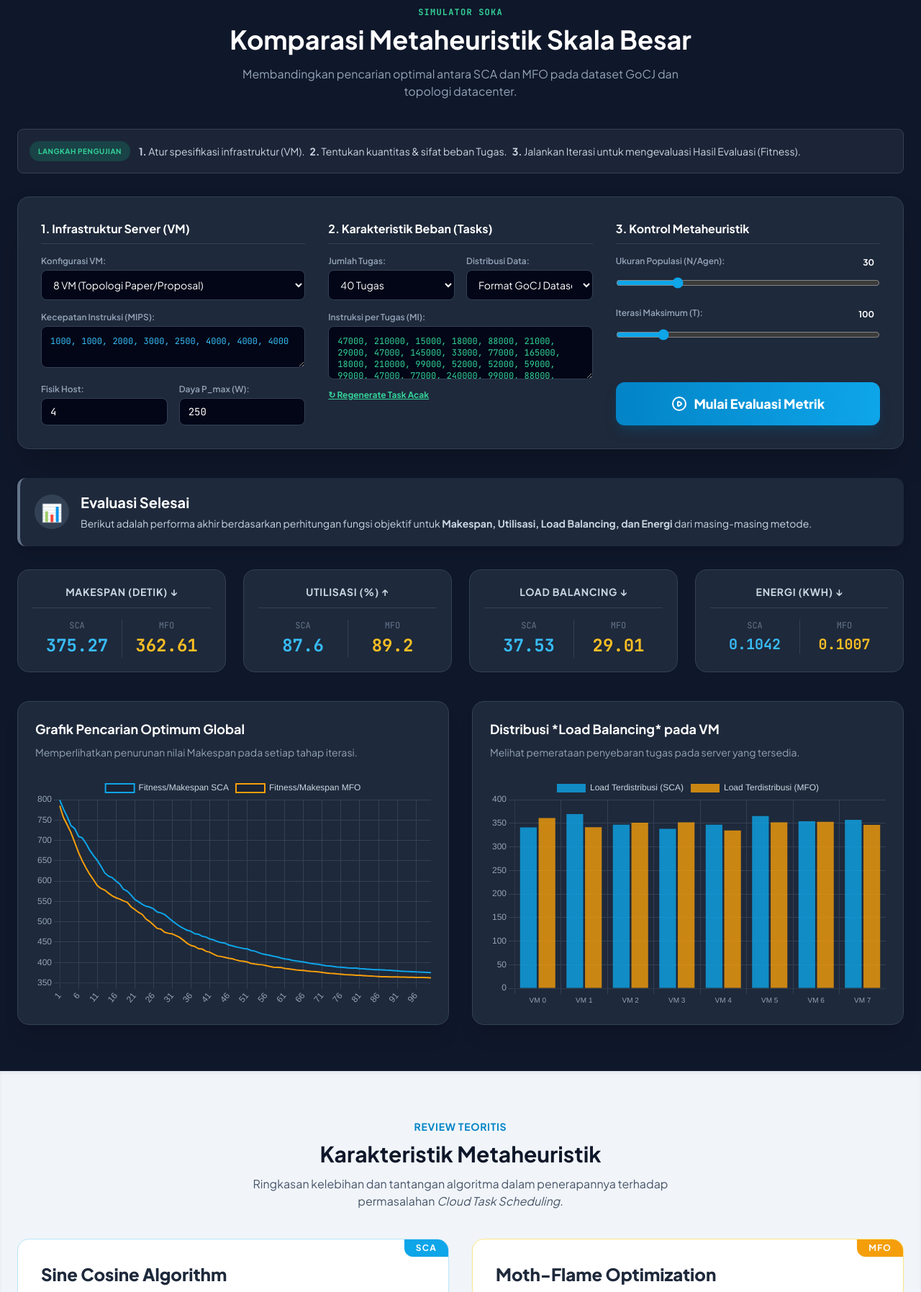
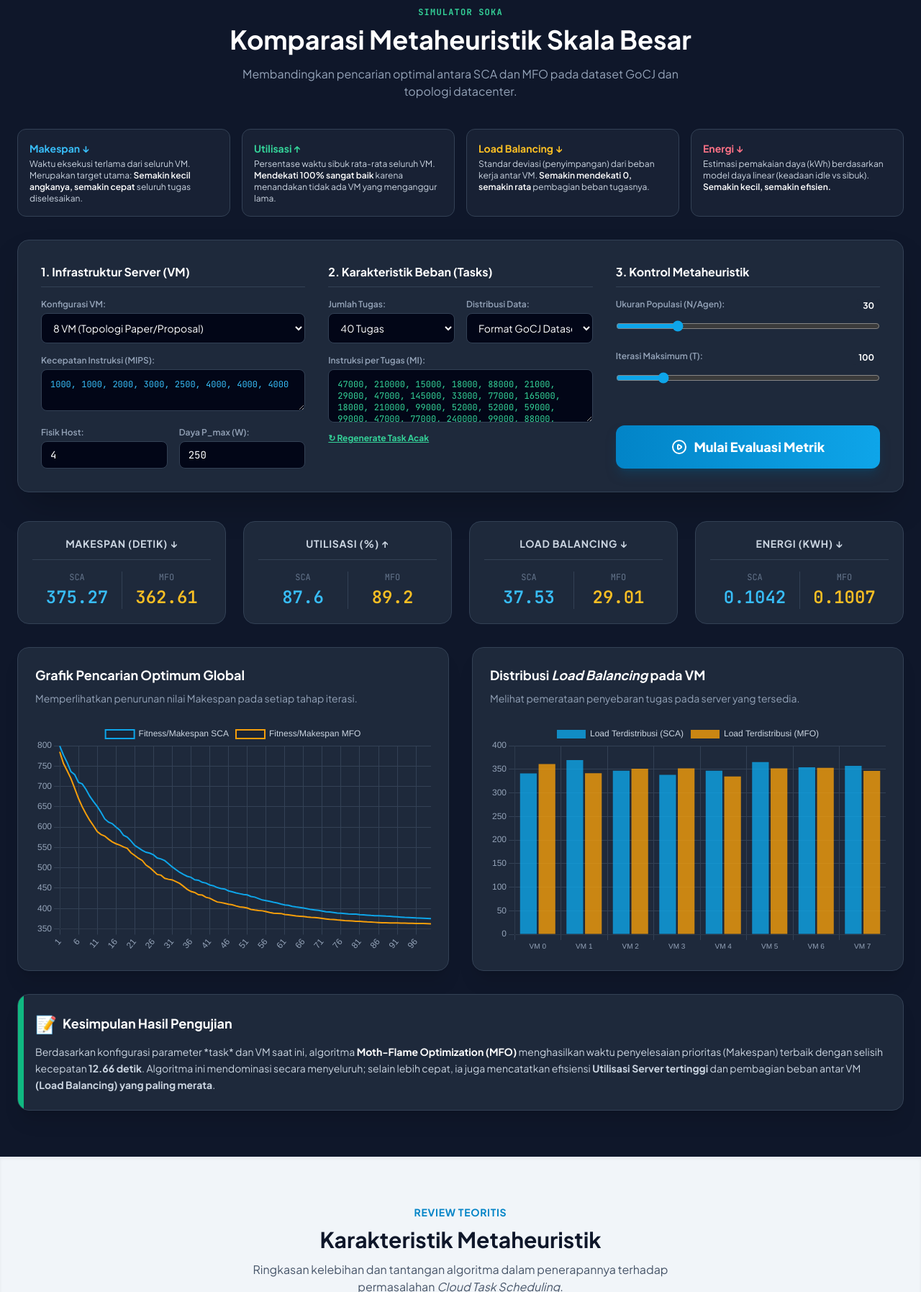
Before and after one commit to hudarbn/metaheuristik, a plain HTML site: page index.html in a window 1280 px wide. Shown: the part 3094-4889 px from the top of the page at 72% size. Drawn offline with nearby package versions, Linux system fonts and the light colour scheme.

Commit message:
Refactor HTML comments and improve readability

```diff
--- a/index.html
+++ b/index.html
@@ -53,7 +53,7 @@
 
     <div id="toastContainer" class="fixed bottom-5 right-5 z-50 flex flex-col gap-2 max-w-sm w-full pointer-events-none"></div>
 
-    <!-- HEADER: CTS dihapus -->
+    <!-- HEADER -->
     <header class="sticky top-0 z-40 bg-white/90 backdrop-blur-md border-b border-slate-200 shadow-sm">
         <div class="max-w-7xl mx-auto px-4 sm:px-6 h-16 flex items-center justify-between">
             <div class="flex items-center gap-3">
@@ -100,7 +100,7 @@
                 </div>
             </div>
 
-            <!-- VISUALISASI TRAJEKTORI (Tulisan Solusi Terbaik P/Flame dihapus) -->
+            <!-- VISUALISASI TRAJEKTORI -->
             <div class="dark-card p-5 shadow-2xl relative">
                 <div class="mb-4">
                     <h3 class="text-lg font-bold flex items-center gap-2 text-white">
@@ -207,7 +207,7 @@
                 <div>
                     <h4 class="font-bold text-sky-900 text-sm">Bagaimana Algoritma Menentukan Task Masuk VM Mana?</h4>
                     <p class="text-sm text-sky-800 mt-1 leading-relaxed">
-                        Algoritma memanipulasi rentang nilai pada kolom <span class="font-bold text-sky-600">Posisi (Desimal)</span> agen. Nilai kontinu ini kemudian <strong>dibulatkan (Decoded)</strong>. Perubahan hasil pembulatan inilah yang menyebabkan Indeks VM berubah untuk menyeimbangkan beban *Makespan*.
+                        Algoritma memanipulasi rentang nilai pada kolom <span class="font-bold text-sky-600">Posisi (Desimal)</span> agen. Nilai kontinu ini kemudian <strong>dibulatkan (Decoded)</strong>. Perubahan hasil pembulatan inilah yang menyebabkan Indeks VM berubah untuk menyeimbangkan beban <em>Makespan</em>.
                     </p>
                 </div>
             </div>
@@ -279,10 +279,23 @@
                 <p class="text-slate-400 mt-4 text-base">Membandingkan pencarian optimal antara SCA dan MFO pada dataset GoCJ dan topologi datacenter.</p>
             </div>
 
-            <div class="mb-8 p-4 bg-slate-800/80 border border-slate-700 rounded-lg flex flex-col sm:flex-row items-start sm:items-center justify-between gap-4 text-sm text-slate-300">
-                <div class="flex items-center gap-3">
-                    <span class="bg-emerald-500/20 text-emerald-400 px-3 py-1 rounded-full font-bold uppercase tracking-wider text-[10px]">Langkah Pengujian</span>
-                    <p><strong>1.</strong> Atur spesifikasi infrastruktur (VM). &nbsp; <strong>2.</strong> Tentukan kuantitas & sifat beban Tugas. &nbsp; <strong>3.</strong> Jalankan Iterasi untuk mengevaluasi Hasil Evaluasi (Fitness).</p>
+            <!-- PENJELASAN METRIK EVALUASI -->
+            <div class="mb-8 grid grid-cols-2 lg:grid-cols-4 gap-4 text-xs text-slate-300">
+                <div class="bg-slate-800/60 p-4 rounded-xl border border-slate-700">
+                    <strong class="text-sky-400 block mb-1 text-sm">Makespan &darr;</strong>
+                    Waktu eksekusi terlama dari seluruh VM. Merupakan target utama: <span class="text-white font-semibold">Semakin kecil angkanya, semakin cepat</span> seluruh tugas diselesaikan.
+                </div>
+                <div class="bg-slate-800/60 p-4 rounded-xl border border-slate-700">
+                    <strong class="text-emerald-400 block mb-1 text-sm">Utilisasi &uarr;</strong>
+                    Persentase waktu sibuk rata-rata seluruh VM. <span class="text-white font-semibold">Mendekati 100% sangat baik</span> karena menandakan tidak ada VM yang menganggur lama.
+                </div>
+                <div class="bg-slate-800/60 p-4 rounded-xl border border-slate-700">
+                    <strong class="text-amber-400 block mb-1 text-sm">Load Balancing &darr;</strong>
+                    Standar deviasi (penyimpangan) dari beban kerja antar VM. <span class="text-white font-semibold">Semakin mendekati 0, semakin rata</span> pembagian beban tugasnya.
+                </div>
+                <div class="bg-slate-800/60 p-4 rounded-xl border border-slate-700">
+                    <strong class="text-rose-400 block mb-1 text-sm">Energi &darr;</strong>
+                    Estimasi pemakaian daya (kWh) berdasarkan model daya linear (keadaan idle vs sibuk). <span class="text-white font-semibold">Semakin kecil, semakin efisien.</span>
                 </div>
             </div>
 
@@ -370,15 +383,7 @@
                 </div>
             </div>
 
-            <div id="simWinnerBanner" class="hidden mb-8 p-5 rounded-xl bg-slate-800 border-l-4 shadow-lg flex items-center gap-4 border-l-slate-500">
-                <div class="w-12 h-12 rounded-full bg-slate-700 flex items-center justify-center text-2xl shrink-0">📊</div>
-                <div>
-                    <h4 class="font-bold text-white text-lg sm:text-xl">Evaluasi Selesai</h4>
-                    <p class="text-sm text-slate-300 mt-1 leading-relaxed">Berikut adalah performa akhir berdasarkan perhitungan fungsi objektif untuk <strong>Makespan, Utilisasi, Load Balancing, dan Energi</strong> dari masing-masing metode.</p>
-                </div>
-            </div>
-
-            <div class="grid grid-cols-2 lg:grid-cols-4 gap-4 sm:gap-6 mb-10">
+            <div class="grid grid-cols-2 lg:grid-cols-4 gap-4 sm:gap-6 mb-8">
                 <div class="dark-card p-5 text-center relative overflow-hidden">
                     <span class="block text-[11px] sm:text-sm text-slate-300 font-bold uppercase tracking-wider mb-4 border-b border-slate-700 pb-3">Makespan (Detik) &darr;</span>
                     <div class="grid grid-cols-2 divide-x divide-slate-700 font-mono items-center">
@@ -412,22 +417,31 @@
                 </div>
             </div>
 
-            <div class="grid lg:grid-cols-2 gap-8">
+            <div class="grid lg:grid-cols-2 gap-8 mb-8">
                 <div class="dark-card p-6 shadow-xl">
                     <h3 class="font-bold text-white mb-2 text-lg">Grafik Pencarian Optimum Global</h3>
                     <p class="text-sm text-slate-400 mb-6">Memperlihatkan penurunan nilai Makespan pada setiap tahap iterasi.</p>
                     <div class="w-full h-80"><canvas id="convergenceChartCanvas"></canvas></div>
                 </div>
                 <div class="dark-card p-6 shadow-xl">
-                    <h3 class="font-bold text-white mb-2 text-lg">Distribusi *Load Balancing* pada VM</h3>
+                    <h3 class="font-bold text-white mb-2 text-lg">Distribusi <em>Load Balancing</em> pada VM</h3>
                     <p class="text-sm text-slate-400 mb-6">Melihat pemerataan penyebaran tugas pada server yang tersedia.</p>
                     <div class="w-full h-80"><canvas id="vmLoadChartCanvas"></canvas></div>
                 </div>
             </div>
+
+            <!-- CONTAINER KESIMPULAN DINAMIS -->
+            <div id="dynamicConclusionContainer" class="hidden p-6 rounded-2xl bg-slate-800 border border-slate-700 shadow-xl relative overflow-hidden">
+                <div class="absolute top-0 left-0 w-2 h-full bg-emerald-500"></div>
+                <h3 class="font-bold text-white mb-3 text-lg flex items-center gap-2">
+                    <span class="text-2xl">📝</span> Kesimpulan Hasil Pengujian
+                </h3>
+                <p id="dynamicConclusionText" class="text-sm text-slate-300 leading-relaxed"></p>
+            </div>
         </div>
     </section>
 
-    <!-- TEORI & KESIMPULAN (Diperbaiki r1 pada Keterbatasan SCA) -->
+    <!-- TEORI & KESIMPULAN (Diperbaiki tipografi rumusnya) -->
     <section id="teori" class="py-16 bg-slate-100 border-t border-slate-200 shadow-inner">
         <div class="max-w-7xl mx-auto px-6">
             <div class="text-center max-w-2xl mx-auto mb-10">
@@ -448,8 +462,8 @@
                             <strong class="text-emerald-600 block mb-1 text-sm">&#10003; Kelebihan:</strong>
                             <ul class="list-disc pl-5 space-y-1">
                                 <li>Struktur matematis sederhana, hanya memakai fungsi Sin/Cos.</li>
-                                <li>Parameter kontrol sedikit (variabel $r_2, r_3, r_4$ dibangkitkan acak).</li>
-                                <li>Peralihan eksplorasi ke eksploitasi berjalan bertahap berdasarkan amplitudo $r_1$.</li>
+                                <li>Parameter kontrol sedikit (variabel r<sub>2</sub>, r<sub>3</sub>, r<sub>4</sub> dibangkitkan acak).</li>
+                                <li>Peralihan eksplorasi ke eksploitasi berjalan bertahap berdasarkan amplitudo r<sub>1</sub>.</li>
                                 <li>Bebas-gradien, cocok untuk fungsi objektif non-linear.</li>
                             </ul>
                         </div>
@@ -457,7 +471,7 @@
                             <strong class="text-rose-600 block mb-1 text-sm">&#10007; Keterbatasan:</strong>
                             <ul class="list-disc pl-5 space-y-1">
                                 <li>Rawan terjebak di optimum lokal pada lanskap kompleks berskala tinggi.</li>
-                                <li>Penurunan amplitudo ($r_1$) yang konstan/linear membuat sulit keluar dari jebakan lokal di iterasi akhir.</li>
+                                <li>Penurunan amplitudo (r<sub>1</sub>) yang konstan/linear membuat sulit keluar dari jebakan lokal di iterasi akhir.</li>
                                 <li>Seluruh populasi bergantung pada satu memori posisi P (Solusi Terbaik) tunggal.</li>
                             </ul>
                         </div>
@@ -475,7 +489,7 @@
                             <strong class="text-emerald-600 block mb-1 text-sm">&#10003; Kelebihan:</strong>
                             <ul class="list-disc pl-5 space-y-1">
                                 <li>Keseimbangan eksplorasi ruang luas dan penajaman eksploitasi target sangat terukur.</li>
-                                <li>Mekanisme pergerakan fungsi spiral *logarithmic* memberikan fokus eksploitasi yang kuat.</li>
+                                <li>Mekanisme pergerakan fungsi spiral <i>logarithmic</i> memberikan fokus eksploitasi yang kuat.</li>
                                 <li>Sistem memori matriks ganda (<em>Moth</em> sebagai pencari dan <em>Flame</em> sebagai target tersimpan).</li>
                             </ul>
                         </div>
@@ -492,41 +506,36 @@
         </div>
     </section>
 
-    <!-- ANGGOTA KELOMPOK: Dijejer Full Kiri ke Kanan & Warna Biru Semua -->
+    <!-- ANGGOTA KELOMPOK -->
     <section class="py-12 bg-white border-t border-slate-200">
         <div class="max-w-7xl mx-auto px-6">
             <h3 class="text-center text-xl font-bold text-slate-800 mb-8">Tim Peneliti - Kelompok 13 SOKA</h3>
 
             <div class="grid grid-cols-2 sm:grid-cols-3 lg:grid-cols-5 gap-6 max-w-5xl mx-auto">
-                <!-- Danuja -->
                 <div class="text-center">
                     <div class="w-20 h-20 sm:w-24 sm:h-24 mx-auto bg-slate-200 rounded-full border-2 border-sky-200 shadow-sm overflow-hidden mb-3 flex items-center justify-center text-sky-500 font-bold text-xl">DP</div>
                     <h4 class="font-bold text-xs sm:text-sm text-slate-800">Danuja Prasasta B.</h4>
                     <p class="text-[11px] font-mono text-slate-500">5027241037</p>
                 </div>
 
-                <!-- Putu Yudi -->
                 <div class="text-center">
                     <div class="w-20 h-20 sm:w-24 sm:h-24 mx-auto bg-slate-200 rounded-full border-2 border-sky-200 shadow-sm overflow-hidden mb-3 flex items-center justify-center text-sky-500 font-bold text-xl">PY</div>
                     <h4 class="font-bold text-xs sm:text-sm text-slate-800">Putu Yudi N. W.</h4>
                     <p class="text-[11px] font-mono text-slate-500">5027241080</p>
                 </div>
 
-                <!-- Bagus Saka -->
                 <div class="text-center">
                     <div class="w-20 h-20 sm:w-24 sm:h-24 mx-auto bg-slate-200 rounded-full border-2 border-sky-200 shadow-sm overflow-hidden mb-3 flex items-center justify-center text-sky-500 font-bold text-xl">IG</div>
                     <h4 class="font-bold text-xs sm:text-sm text-slate-800">I Gede Bagus S.</h4>
                     <p class="text-[11px] font-mono text-slate-500">5027241088</p>
                 </div>
 
-                <!-- Huda (Warna Biru, tidak kuning lagi) -->
                 <div class="text-center">
                     <div class="w-20 h-20 sm:w-24 sm:h-24 mx-auto bg-slate-200 rounded-full border-2 border-sky-200 shadow-sm overflow-hidden mb-3 flex items-center justify-center text-sky-500 font-bold text-xl">MH</div>
                     <h4 class="font-bold text-xs sm:text-sm text-slate-800">M. Huda Rabbani</h4>
                     <p class="text-[11px] font-mono text-slate-500">5027241098</p>
                 </div>
 
-                <!-- Raynard -->
                 <div class="text-center col-span-2 sm:col-span-1">
                     <div class="w-20 h-20 sm:w-24 sm:h-24 mx-auto bg-slate-200 rounded-full border-2 border-sky-200 shadow-sm overflow-hidden mb-3 flex items-center justify-center text-sky-500 font-bold text-xl">RC</div>
                     <h4 class="font-bold text-xs sm:text-sm text-slate-800">Raynard Carlent</h4>
@@ -536,7 +545,7 @@
         </div>
     </section>
 
-    <!-- FOOTER: Diubah menjadi Presentasi Algoritma Metaheuristik SCA dan MFO -->
+    <!-- FOOTER -->
     <footer class="py-8 bg-slate-950 border-t border-slate-800">
         <div class="max-w-7xl mx-auto px-6 flex flex-col items-center justify-center gap-2 text-center">
             <h4 class="font-bold text-white text-lg tracking-wide uppercase">Presentasi Algoritma Metaheuristik SCA dan MFO</h4>
@@ -612,7 +621,6 @@
                 const pMFO = (animProgress%100)/100, aMFO = pMFO*Math.PI*6 + Math.PI, rMFO = maxRad*Math.exp(-3.2*pMFO);
                 ctx.fillStyle = '#fbbf24'; ctx.beginPath(); ctx.arc(targetX + Math.cos(aMFO)*rMFO, targetY + Math.sin(aMFO)*rMFO*0.6, 6, 0, Math.PI*2); ctx.fill();
 
-                // Target titik pusat (tulisan Solusi Terbaik P/Flame sudah dihapus bersih sesuai permintaan)
                 ctx.fillStyle = '#10b981'; ctx.beginPath(); ctx.arc(targetX, targetY, 8, 0, Math.PI*2); ctx.fill();
 
                 animProgress += 0.3; requestAnimationFrame(draw);
@@ -741,6 +749,14 @@
             return { ms: Math.max(...times), times };
         }
 
+        function setHighlightScore(idSca, idMfo, valSca, valMfo, isMinimization) {
+            const elSca = document.getElementById(idSca);
+            const elMfo = document.getElementById(idMfo);
+
+            elSca.className = 'text-xl sm:text-2xl transition-all duration-500 inline-block font-semibold text-sky-400';
+            elMfo.className = 'text-xl sm:text-2xl transition-all duration-500 inline-block font-semibold text-amber-400';
+        }
+
         function runFullSimulation() {
             const btn = document.querySelector('button[onclick="runFullSimulation()"]');
             const btnText = document.getElementById('btnRunText');
@@ -779,7 +795,10 @@
                 document.getElementById('metricEnergySca').innerText = eSca.toFixed(4);
                 document.getElementById('metricEnergyMfo').innerText = eMfo.toFixed(4);
 
-                document.getElementById('simWinnerBanner').classList.remove('hidden');
+                setHighlightScore('metricMakespanSca', 'metricMakespanMfo', fScaMs, fMfoMs, true);
+                setHighlightScore('metricUtilSca', 'metricUtilMfo', utilSca, utilMfo, false);
+                setHighlightScore('metricStdSca', 'metricStdMfo', stdSca, stdMfo, true);
+                setHighlightScore('metricEnergySca', 'metricEnergyMfo', eSca, eMfo, true);
 
                 if(cChart) cChart.destroy();
                 cChart = new Chart(document.getElementById('convergenceChartCanvas'), {
@@ -808,6 +827,25 @@
                     }, options: { responsive:true, maintainAspectRatio:false, plugins:{legend:{labels:{color:'#cbd5e1'}}}, scales:{x:{grid:{color:'#334155'},ticks:{color:'#94a3b8', font:{size:10}}},y:{grid:{color:'#334155'},ticks:{color:'#94a3b8'}}} }
                 });
 
+                // LOGIKA KESIMPULAN DINAMIS
+                const winnerMakespan = fScaMs < fMfoMs ? "SCA" : "MFO";
+                const winnerMakespanName = winnerMakespan === "SCA" ? "Sine Cosine Algorithm (SCA)" : "Moth-Flame Optimization (MFO)";
+                const diffMakespan = Math.abs(fScaMs - fMfoMs).toFixed(2);
+
+                const winnerUtil = utilSca > utilMfo ? "SCA" : "MFO";
+                const winnerBalancing = stdSca < stdMfo ? "SCA" : "MFO";
+
+                let conclusionHtml = `Berdasarkan konfigurasi parameter *task* dan VM saat ini, algoritma <strong class="text-white">${winnerMakespanName}</strong> menghasilkan waktu penyelesaian prioritas (Makespan) terbaik dengan selisih kecepatan <strong>${diffMakespan} detik</strong>. `;
+
+                if (winnerMakespan === winnerUtil && winnerMakespan === winnerBalancing) {
+                    conclusionHtml += `Algoritma ini mendominasi secara menyeluruh; selain lebih cepat, ia juga mencatatkan efisiensi <strong>Utilisasi Server tertinggi</strong> dan pembagian beban antar VM <strong>(Load Balancing) yang paling merata</strong>.`;
+                } else {
+                    conclusionHtml += `Meski demikian, dari segi efisiensi resource, <strong>${winnerUtil}</strong> mencatatkan persentase Utilisasi Server yang lebih efisien, sementara pemerataan distribusi kerja (Load Balancing) terbaik dicapai oleh <strong>${winnerBalancing}</strong>. Ini mengonfirmasi karakteristik <em>No Free Lunch Theorem</em>, di mana kecepatan total *Makespan* tidak selalu linear dengan pemerataan beban *server*.`;
+                }
+
+                document.getElementById('dynamicConclusionContainer').classList.remove('hidden');
+                document.getElementById('dynamicConclusionText').innerHTML = conclusionHtml;
+
                 btnText.innerHTML = `Mulai Evaluasi Metrik`;
                 showToast('Kalkulasi Evaluasi Fitness Selesai.', 'info');
             }, 600);
```
